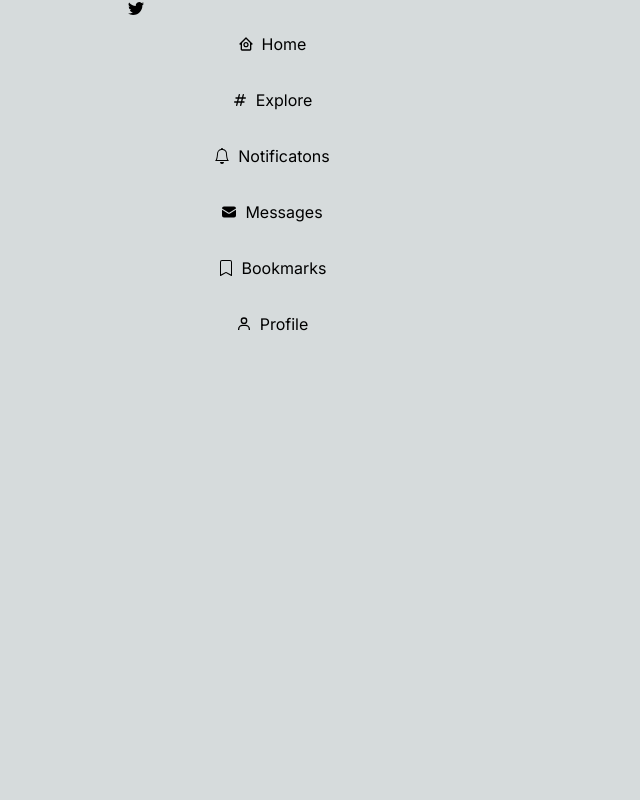
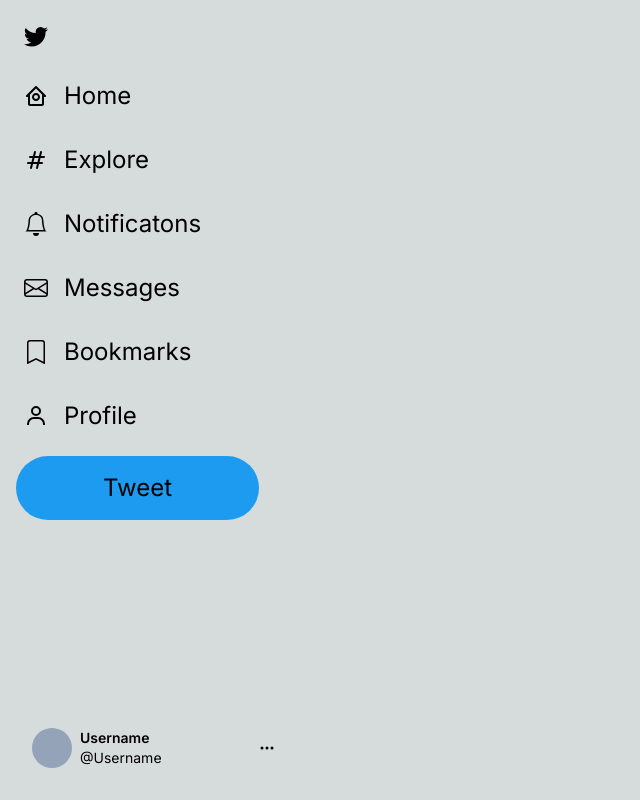
Before and after one commit to owenCTRL/GameBattles, a Next.js app: page / in a window 1280 px wide. Shown: the whole page, without its empty margins (0-640 px from the left). Built offline with nearby package versions, Linux system fonts and the light colour scheme.

Commit message:
building out UI, emulating twitter

```diff
--- a/src/app/page.tsx
+++ b/src/app/page.tsx
@@ -1,10 +1,13 @@
 import Link from 'next/link';
 import {BiHomeCircle, BiUser} from 'react-icons/bi';
-import {BsBell, BsBookmark, BsTwitter} from 'react-icons/bs';
+import {BsBell, BsBookmark, BsTwitter, BsEnvelope, BsThreeDots} from 'react-icons/bs';
 import {HiOutlineHashtag} from 'react-icons/hi';
-import {HiEnvelope} from 'react-icons/hi2';
 
 const NAVIGATION_ITEMS = [
+  {
+    title: "Twitter",
+    icon:BsTwitter
+  },
   {
     title: "Home",
     icon:BiHomeCircle
@@ -19,7 +22,7 @@ const NAVIGATION_ITEMS = [
   },
   {
     title: "Messages",
-    icon:HiEnvelope
+    icon:BsEnvelope
   },
   {
     title: "Bookmarks",
@@ -35,27 +38,37 @@ const NAVIGATION_ITEMS = [
 const Home = () => {
   return (
     <div className="w-full h-full flex justify-center items-center relative bg-black">
-      <div className="max-w-screen-lg w-full h-full flex relative">
+      <div className="max-w-screen-xl w-full h-full flex relative">
         {/* left sidebar for navigation/header */}
-        <section className="fixed w-72 flex-col">
-          <Link href='/' className='my-4'>
-            <BsTwitter />
-          </Link>
+        <section className="fixed w-[275px] flex flex-col items-stretch h-screen">
+          <div className='flex flex-col items-stretch h-full space-y-4 mt-4'>
           {NAVIGATION_ITEMS.map((item) => (
-            <Link className="hover:bg-white/50 transition duration-200 flex items-center justify-center space-x-2 rounded-3xl p-4"
+            <Link className="hover:bg-white/10 text-2xl transition duration-200 flex items-center justify-start w-fit space-x-4 rounded-3xl py-2 px-6"
                   href={'/${item.title.toLowerCase()}'}
                   key={item.title}
             >
               <div>
                 <item.icon/>
               </div>
-              <div>
-                {
-                  item.title
-                }
-              </div>
+              {item.title !== "Twitter" && <div>{item.title}</div>}
             </Link>
           ))}
+          <button className="rounded-full m-4 bg-primary p-4 text-2xl text-center hover:bg-opacity-70 transition duration-200">
+            Tweet
+          </button>
+          </div>
+          <button className="rounded-full flex items-center space-x-2 m-4 bg-transparent p-4 text-center hover:bg-white/10 transition duration-200 w-full justify-between">
+            <div className='flex items-center space-x-2'>
+            <div className='rounded-full bg-slate-400 w-10 h-10'></div>
+            <div className='text-left text-sm'>
+              <div className='font-semibold'>Username</div>
+              <div className=''>@Username</div>
+            </div>
+            </div>
+            <div>
+              <BsThreeDots/>
+            </div>
+          </button>
         </section>
         {/* <main>Home Section</main>
         <section>Right Section</section>     */}
--- a/tailwind.config.ts
+++ b/tailwind.config.ts
@@ -13,6 +13,9 @@ const config: Config = {
         'gradient-conic':
           'conic-gradient(from 180deg at 50% 50%, var(--tw-gradient-stops))',
       },
+      colors: {
+        primary:"rgb(29, 155, 240)"
+      },
     },
   },
   plugins: [],
```
